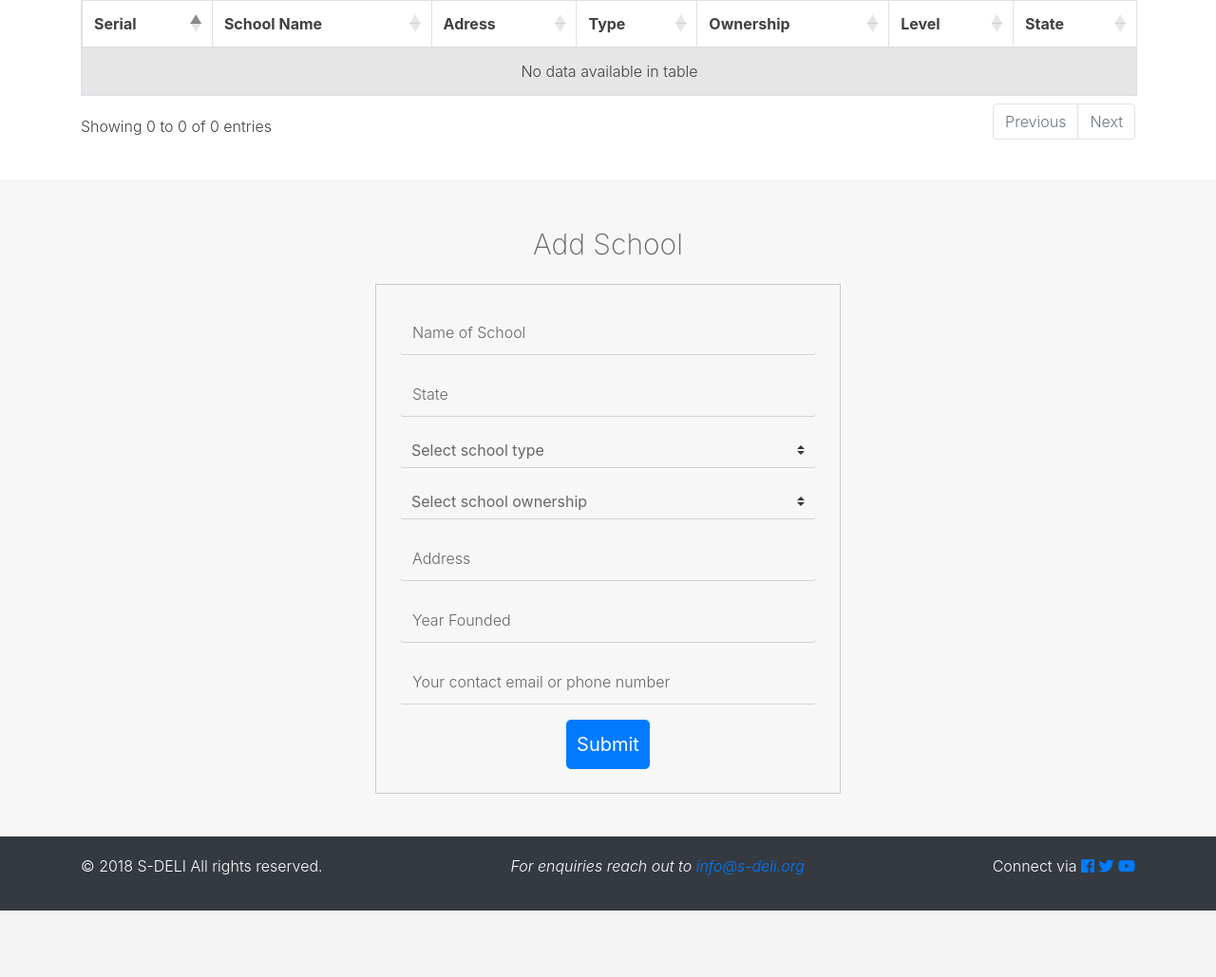
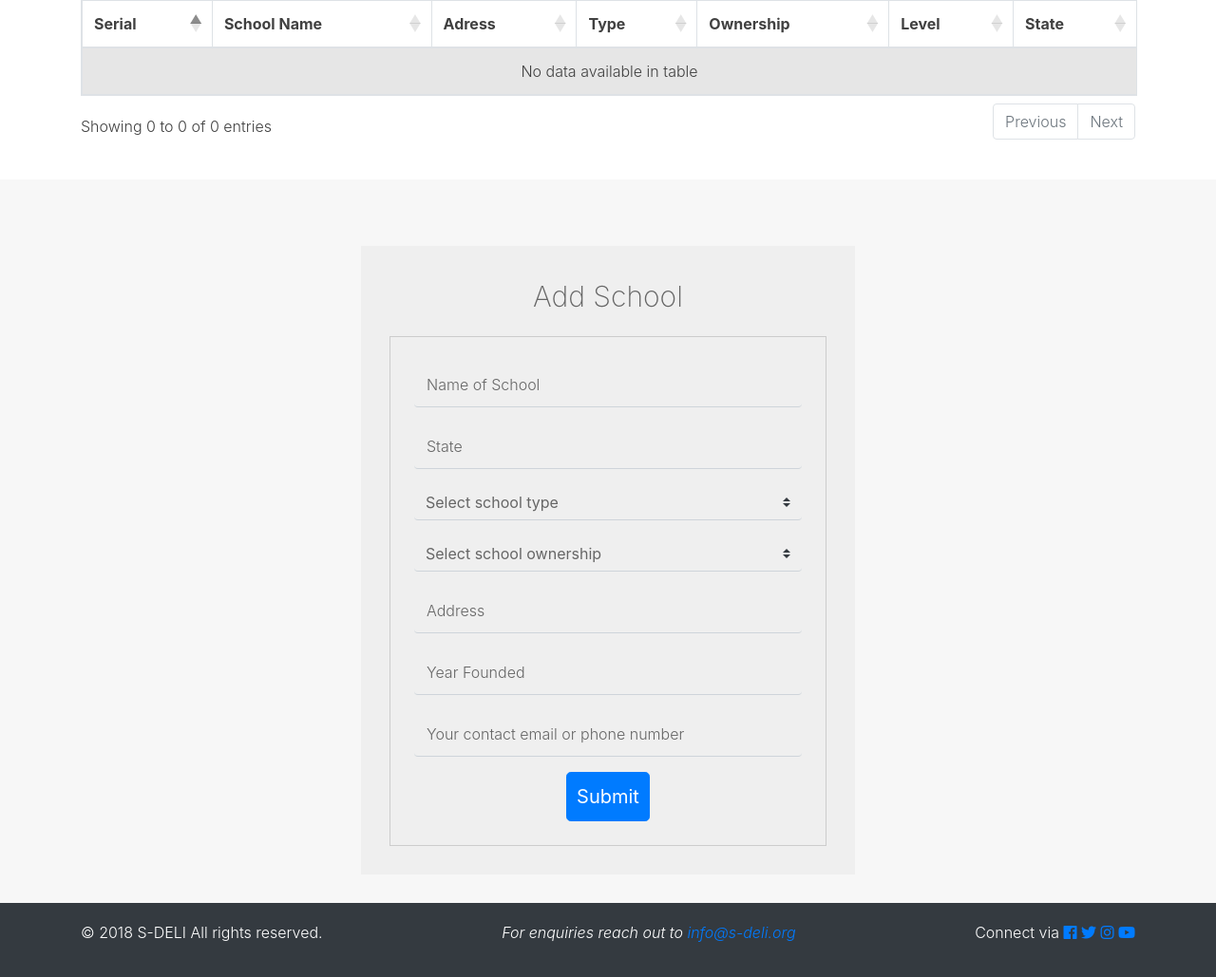
Before and after one commit to S-DELI/NigDeafSchools, a PHP site: page / in a window 1280 px wide. Shown: the part 1324-2353 px from the top of the page at 95% size. Before the commit the page ends 2283 px from the top, so only its background shows below. Run offline with PHP 8.4, Linux system fonts and the light colour scheme; data that the repository does not hold is empty; some libraries are stand-ins or nearby versions.

Commit message:
Working on the add school form

```diff
--- a/includes/footer.php
+++ b/includes/footer.php
@@ -7,9 +7,10 @@
     </div>
     <div class="social-icons flex">
       <span> Connect via </span>
-      <a class="fab fa-facebook" href="https://www.facebook.com/Sdeli.org/" title="facebook" aria-hidden="true" ></a>
-      <a class="fab fa-twitter" href="https://twitter.com/NaijaDeafTalent" title="twitter" aria-hidden="true"></a>
-      <a class="fab fa-youtube" href="https://www.youtube.com/channel/UCP0M0nRxbC9Cf7aw4O8ZKiQ" title="twitter" aria-hidden="true"></a>
+      <a class="fab fa-facebook" href="https://www.facebook.com/Sdeli.org/" target="_blank" title="Facebook" aria-hidden="true" ></a>
+      <a class="fab fa-twitter" href="https://twitter.com/NaijaDeafTalent" target="_blank" title="Twitter" aria-hidden="true"></a>
+      <a class="fab fa-instagram" href="https://www.instagram.com/sdeli4deaf" target="_blank" title="Instagram" aria-hidden="true"></a>
+      <a class="fab fa-youtube" href="https://www.youtube.com/channel/UCP0M0nRxbC9Cf7aw4O8ZKiQ" target="_blank" title="Youtube" aria-hidden="true"></a>
     </div>
   </div>
 </footer>
@@ -21,6 +22,7 @@
     <script type="text/javascript" src="https://cdn.datatables.net/1.10.18/js/jquery.dataTables.min.js"></script>
     <script type="text/javascript" src="https://cdn.datatables.net/1.10.18/js/dataTables.bootstrap4.min.js"></script>
     <script type="text/jscript" src="/temp/js/main.js"></script>
+    <script type="text/jscript" src="/form/app.js"></script>
  </body>
 
 </html>
--- a/index.php
+++ b/index.php
@@ -105,23 +105,23 @@ include_once'includes/header.php';
 </section>
 
 <section id="add-school">
-  <form class="add-school-form">
+  <form class="add-school-form" method="POST" id="add-school" action="form/mailer.php">
       <div class="text-center mb-4">
         <h2>Add School</h2>
       </div>
     <div class="form-div">
       <div class="form-label-group">
-        <input type="text" id="name-of-school" class="form-control" placeholder="Name of School" required  />
+        <input type="text" name="schoolName" id="schoolName" class="form-control" placeholder="Name of School" required  />
         <label for="name-of-school">Name of School</label>
       </div>
 
       <div class="form-label-group">
-        <input type="text" id="state" class="form-control" placeholder="State" required />
+        <input type="text" name="state" id="state" class="form-control" placeholder="State" required />
         <label for="state">State</label>
       </div>
 
       <div class="form-group">
-        <select required class="custom-select" id="school-type">
+        <select required name="schoolType" class="custom-select" id="schoolType">
           <option selected disabled>Select school type</option>
           <option value="1">Specialized</option>
           <option value="2">Inclusive</option>
@@ -130,7 +130,7 @@ include_once'includes/header.php';
      </div>
 
      <div class="form-group">
-       <select required class="custom-select" id="school-ownership">
+       <select required name="ownership" class="custom-select" id="ownership">
          <option selected disabled>Select school ownership</option>
          <option value="1">Public</option>
          <option value="2">Private</option>
@@ -138,18 +138,22 @@ include_once'includes/header.php';
     </div>
 
     <div class="form-label-group">
-      <input type="text" id="address" class="form-control" placeholder="Address|Location" required />
+      <input type="text" name="address" id="address" class="form-control" placeholder="Address|Location" required />
       <label for="address">Address</label>
     </div>
 
     <div class="form-label-group">
-      <input type="text" id="year" class="form-control" placeholder="Year Founded"  />
+      <input type="text" name="year" id="year" class="form-control" placeholder="Year Founded"  />
       <label for="year">Year Founded</label>
     </div>
 
       <div class="form-label-group">
-        <input type="text" id="contact" class="form-control" placeholder="Contact" />
+        <input type="text" name="contact" id="contact" class="form-control" placeholder="Contact" />
         <label for="contact">Your contact email or phone number</label>
+      </div>
+
+      <div id="form-message">
+
       </div>
 
       <button class="btn btn-lg btn-primary btn-block" type="submit">Submit</button>
```
Also changed, not shown: form/app.js (added, +51 -0 lines), form/mailer.php (added, +55 -0 lines).
